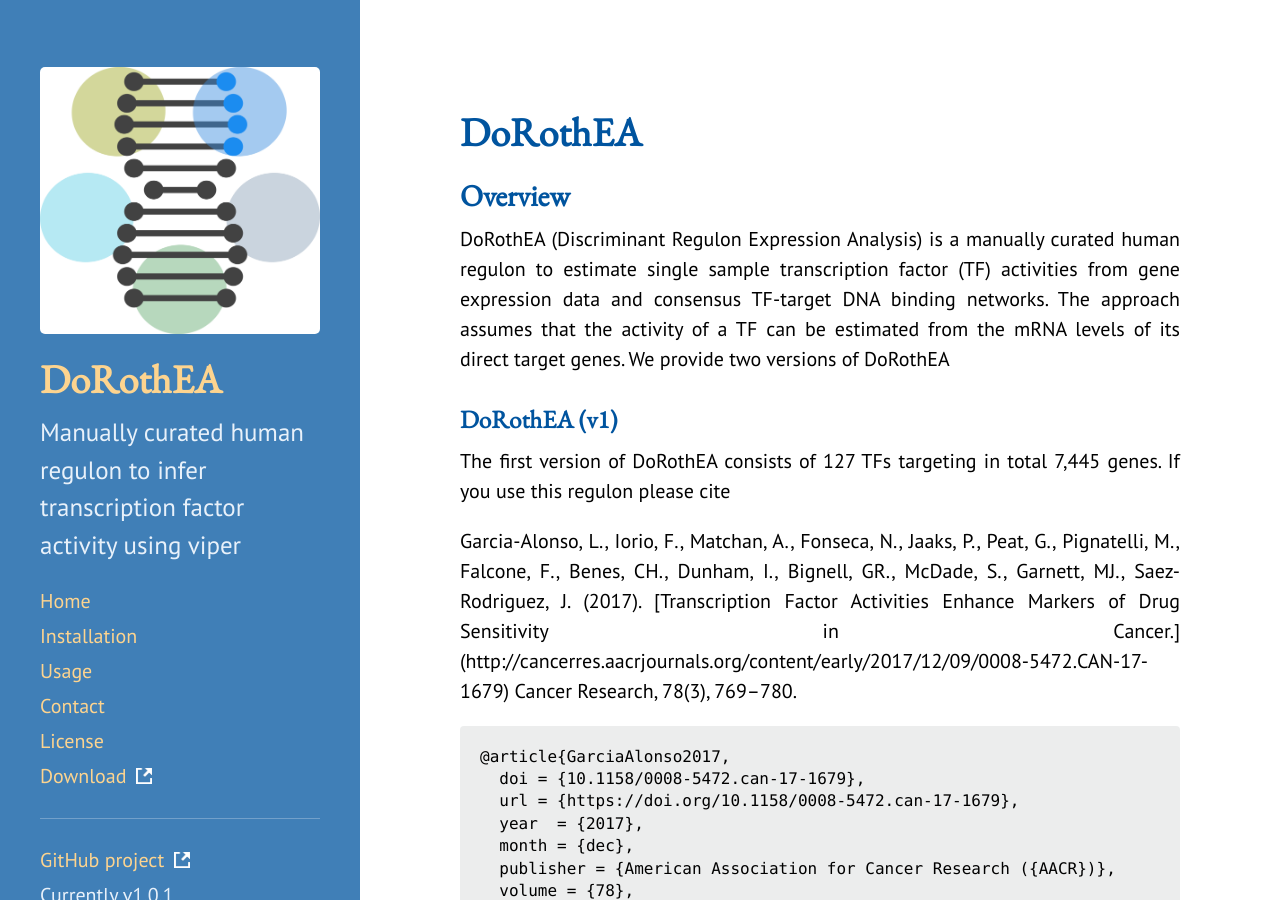
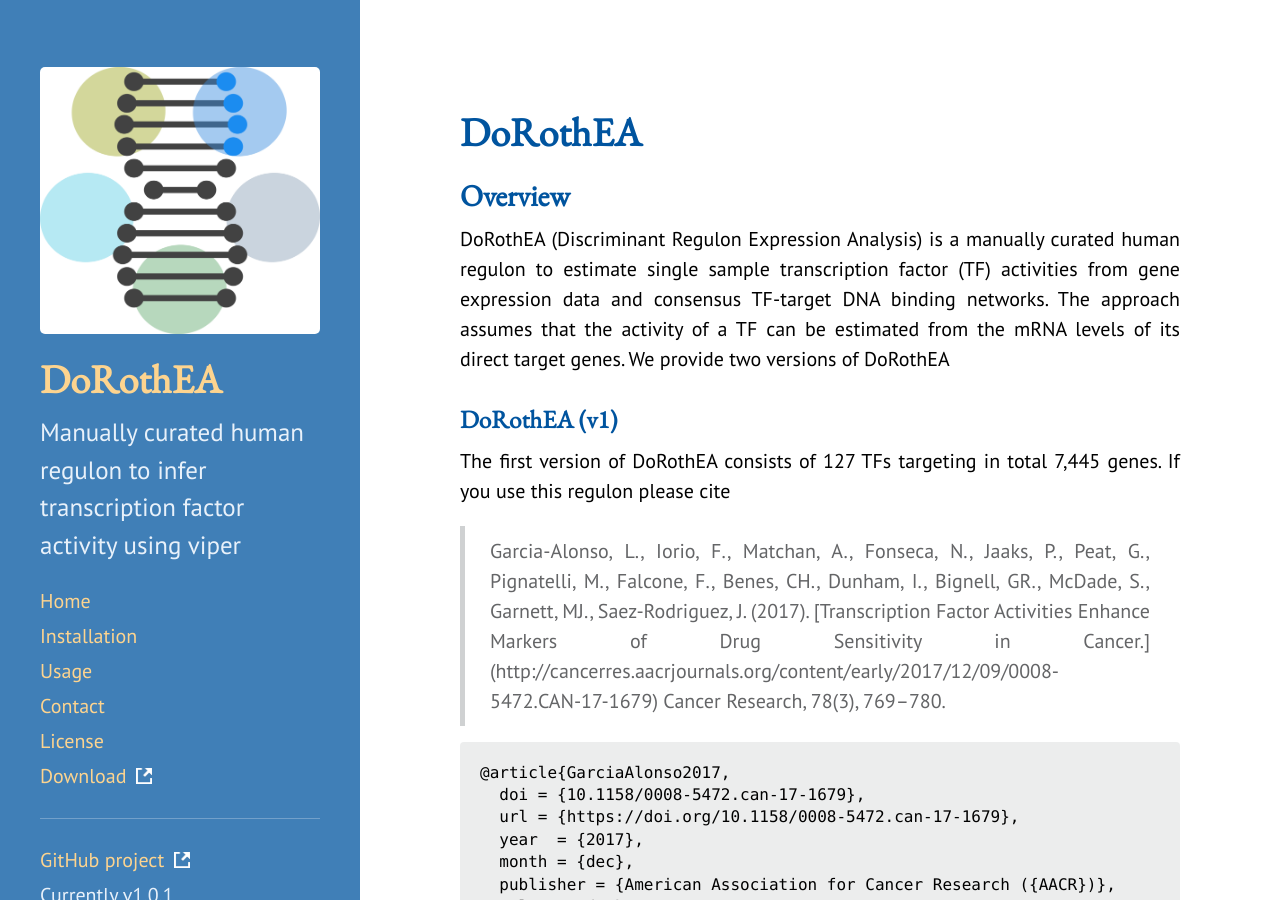
Before and after one commit to saezlab/dorothea, a Jekyll site: the page built from index.md, in a window 1280 px wide and 900 px high. Built offline with Jekyll 4.4.1, drawn with Linux system fonts in a browser that asks for light colours.

````diff
--- a/index.md
+++ b/index.md
@@ -10,7 +10,7 @@ DoRothEA (Discriminant Regulon Expression Analysis) is a manually curated human
 ### DoRothEA (v1)
 The first version of DoRothEA consists of 127 TFs targeting in total 7,445 genes. If you use this regulon please cite
 
-Garcia-Alonso, L., Iorio, F., Matchan, A., Fonseca, N., Jaaks, P., Peat, G., Pignatelli, M., Falcone, F., Benes, CH., Dunham, I., Bignell, GR., McDade, S., Garnett, MJ., Saez-Rodriguez, J. (2017). [Transcription Factor Activities Enhance Markers of Drug Sensitivity in Cancer.] (http://cancerres.aacrjournals.org/content/early/2017/12/09/0008-5472.CAN-17-1679) Cancer Research, 78(3), 769–780.
+>Garcia-Alonso, L., Iorio, F., Matchan, A., Fonseca, N., Jaaks, P., Peat, G., Pignatelli, M., Falcone, F., Benes, CH., Dunham, I., Bignell, GR., McDade, S., Garnett, MJ., Saez-Rodriguez, J. (2017). [Transcription Factor Activities Enhance Markers of Drug Sensitivity in Cancer.] (http://cancerres.aacrjournals.org/content/early/2017/12/09/0008-5472.CAN-17-1679) Cancer Research, 78(3), 769–780.
 
 ```
 @article{GarciaAlonso2017,
````
